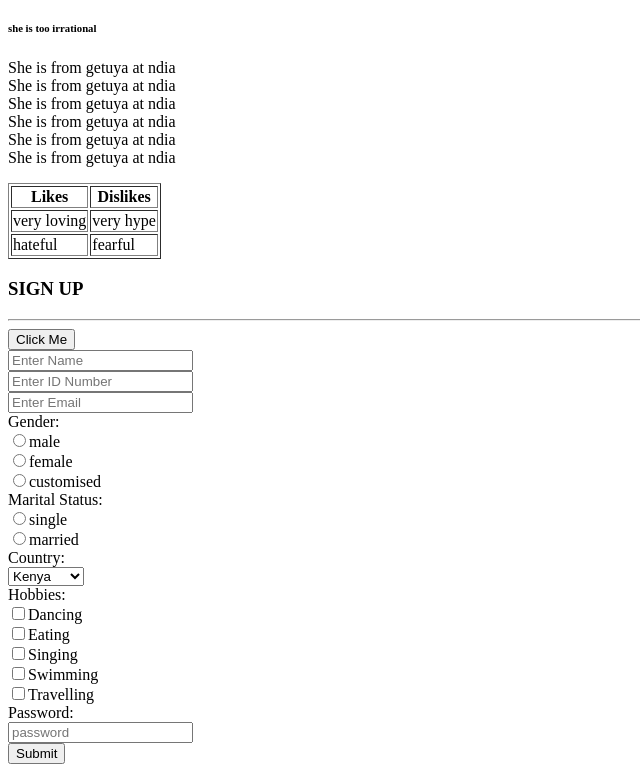
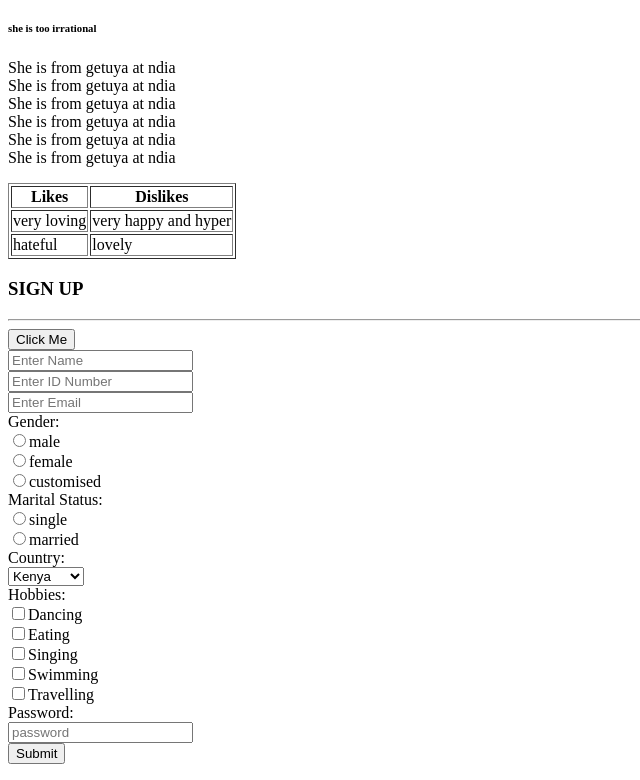
Before and after one commit to g-ebreel/AzaHub, a plain HTML site: page AzaHub/Quincy.html in a window 1280 px wide. Shown: the part 96-876 px from the top of the page, without its empty margins (0-640 px from the left). Drawn offline with Linux system fonts and the light colour scheme.

Commit message:
added changes to html

```diff
--- a/AzaHub/Quincy.html
+++ b/AzaHub/Quincy.html
@@ -31,13 +31,13 @@
             </tr>
             <tr>
                 <td>very loving</td>
-                <td>very hype</td>
+                <td>very happy and hyper</td>
 
 
             </tr>
             <tr>
                 <td>hateful</td>
-                <td>fearful</td>
+                <td>lovely</td>
 
 
             </tr>
```
